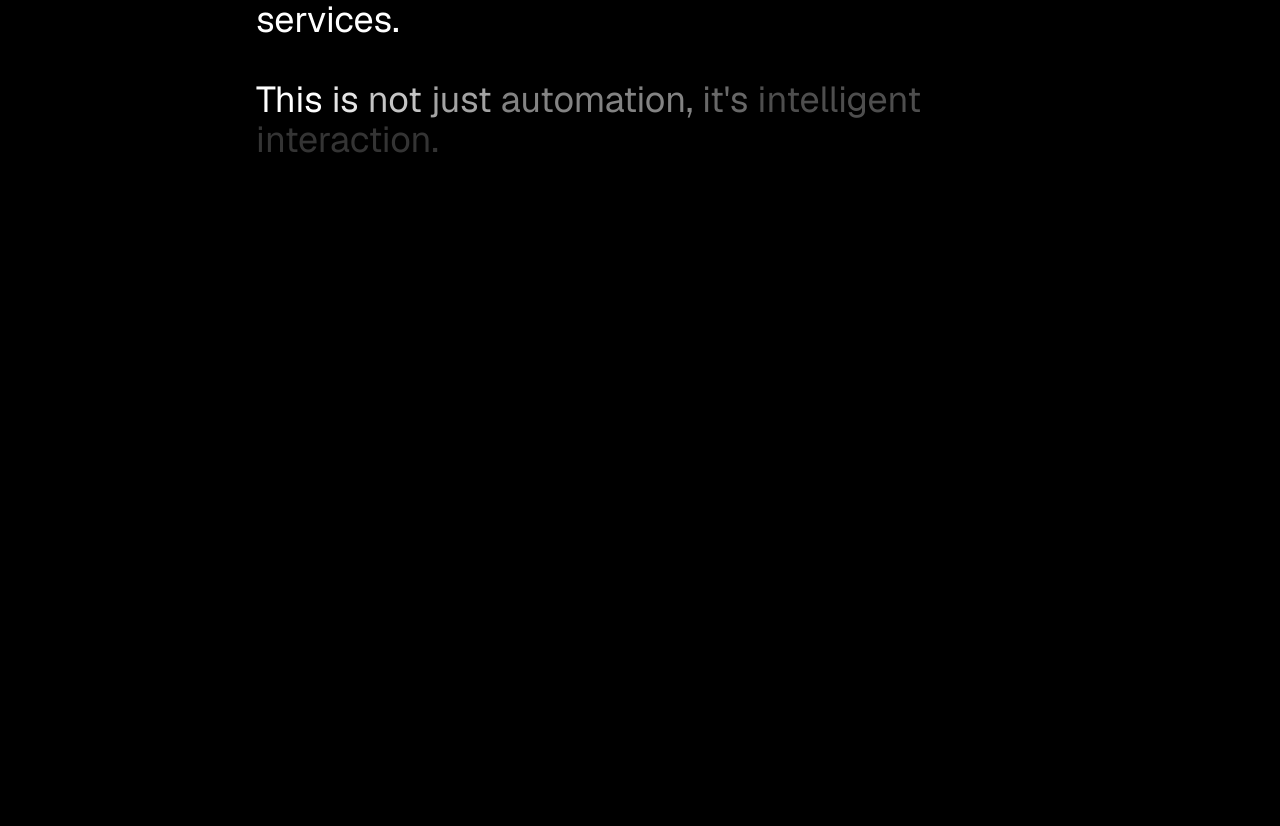
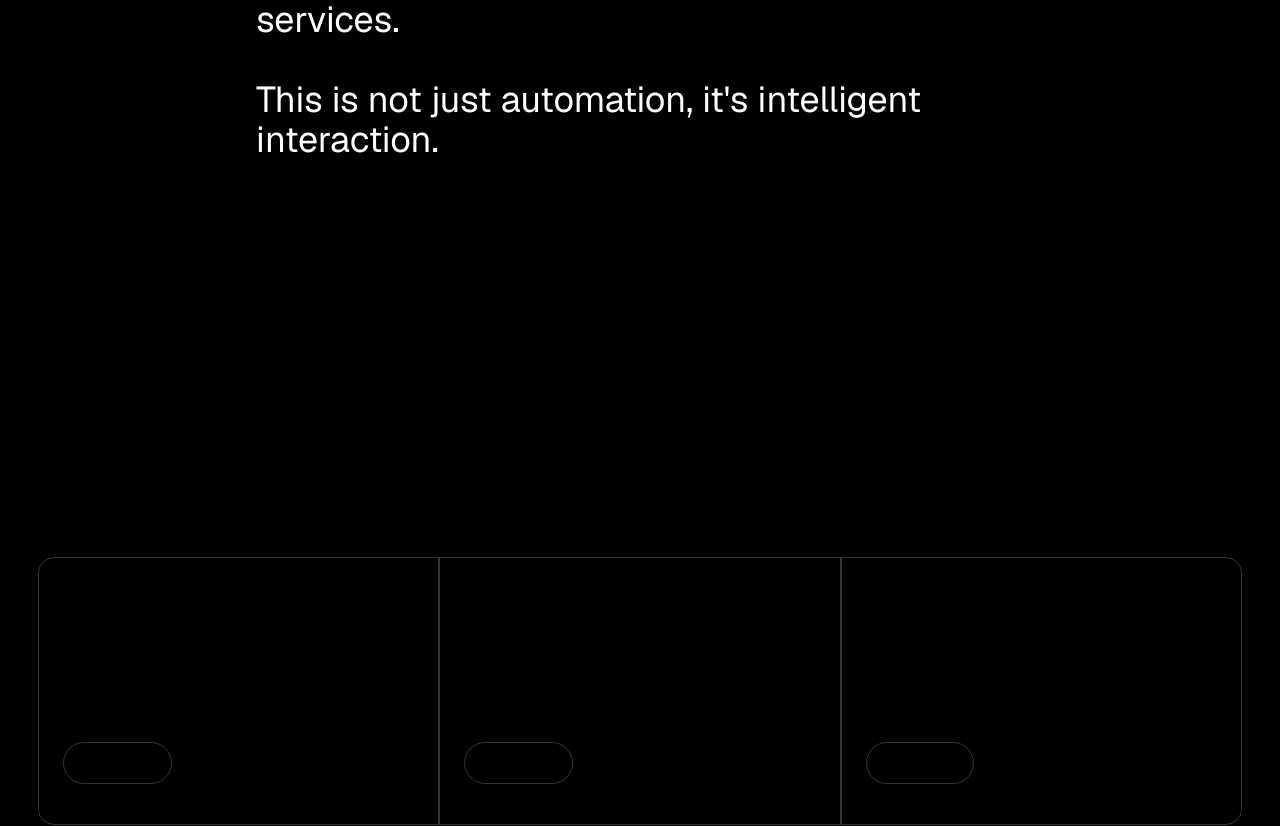
Before and after one commit to chiscookeke11/IVORA, a Next.js app: page / in a window 1280 px wide. Shown: the part 1249-2075 px from the top of the page. Built offline with nearby package versions, Linux system fonts and the light colour scheme.

Commit message:
added the purpose section

```diff
--- a/app/page.tsx
+++ b/app/page.tsx
@@ -1,5 +1,6 @@
 import BelieveSection from "@/components/BelieveSection";
 import Hero from "@/components/Hero";
+import Purpose from "@/components/PurposeSection";
 
 
 
@@ -9,12 +10,7 @@ export default function Page() {
     <div className="bg-[#000000] " >
       <Hero />
       <BelieveSection />
-
-
-
-<div className="w-full h-[400vh] " >
-
-</div>
+      <Purpose />
 
     </div>
   )
--- a/components/BelieveSection.tsx
+++ b/components/BelieveSection.tsx
@@ -13,16 +13,16 @@ type WordProps = {
 
 const Word = ({ word, index, total, progress }: WordProps) => {
     const start = index / total
-    const end = start + 0.2
+    const end = (index + 1) / total
 
     const opacity = useTransform(
         progress,
         [start, (start + end) / 2, end],
-        ["10%", "50%", "100%"]
+        [0.1, 0.5, 1]
     )
 
     return (
-        <motion.span className="text-white" style={{ opacity}}>
+        <motion.span className="text-white" style={{ opacity }}>
             {" "}{word}
         </motion.span>
     )
@@ -54,12 +54,12 @@ export default function BelieveSection() {
     return (
         <section
             ref={ref}
-            className="py-28 px-[3%] flex items-center justify-center font-sans"
+            className="py-28 px-[5%] flex items-center justify-center font-sans"
         >
             <p className="text-lg md:text-4xl max-w-3xl">
                 We see a world where every call is understood instantly.
-                <br/>
-                <br/>
+                <br />
+                <br />
 
                 {words.map((word, i) => {
                     const breakAfterWord = lineBreakPositions.find(item => item.index === i + 1)
--- /dev/null
+++ b/components/PurposeSection.tsx
@@ -0,0 +1,38 @@
+import { purpose_data } from "@/data/purpose_data";
+
+
+
+
+export default function Purpose() {
+    return (
+        <section className=" w-full flex flex-col items-center justify-center gap-20 my-20 px-[3%] "  >
+
+            <h2 className="font-semibold text-2xl md:text-5xl font-sans text-center max-w-3xl leading-[130%] " >Built to simplify every customer touchpoint</h2>
+
+
+            <div className="w-full max-w-7xl grid grid-cols-1 md:grid-cols-3 place-items-center justify-items-center justify-center gap-0  " >
+
+                {
+                    purpose_data.map((purpose, i) => (
+                        <div key={i} className={`w-full h-full py-10 px-6  border border-white/20
+                            flex flex-col items-start gap-3 md:gap-5
+                        ${i + 1 === 1 ? "rounded-t-2xl md:rounded-t-none md:rounded-l-2xl " : i + 1 === 3 ? " rounded-b-2xl md:rounded-bl-none md:rounded-r-2xl " : ""}
+                        `}  >
+                            <h3 className="font-sans text-base md:text-lg " >{purpose.title}</h3>
+
+                            <p className="text-sm md:text-base font-sans " > {purpose.content} </p>
+
+
+                            <button className="py-2 px-3 mt-7 rounded-full border border-white/20 font-sans cursor-pointer " >
+                                Get started
+                            </button>
+                        </div>
+                    ))
+                }
+
+            </div>
+
+
+        </section>
+    )
+}
--- /dev/null
+++ b/data/purpose_data.ts
@@ -0,0 +1,20 @@
+
+
+
+export const purpose_data = [
+    {
+       title: "Instant Resolution",
+       content: "Reduce average handling time by 60% with instant AI-driven query resolution.",
+       image: ""
+    },
+    {
+       title: "24/7 Availability",
+       content: "Uninterrupted service at any hour, scaling dynamically to handle peak volumes.",
+       image: ""
+    },
+    {
+       title: "Elevated UX",
+       content: "Natural, conversational interactions that eliminate frustrating phone menus.",
+       image: ""
+    },
+]
```
